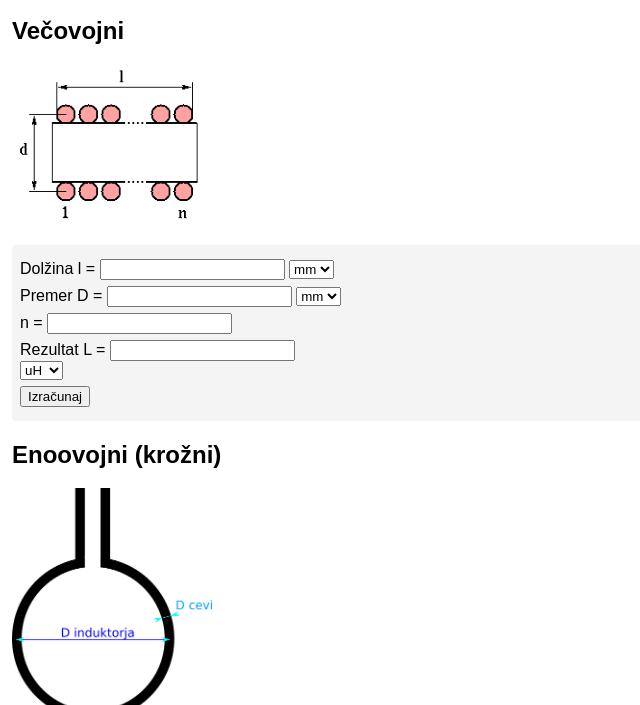
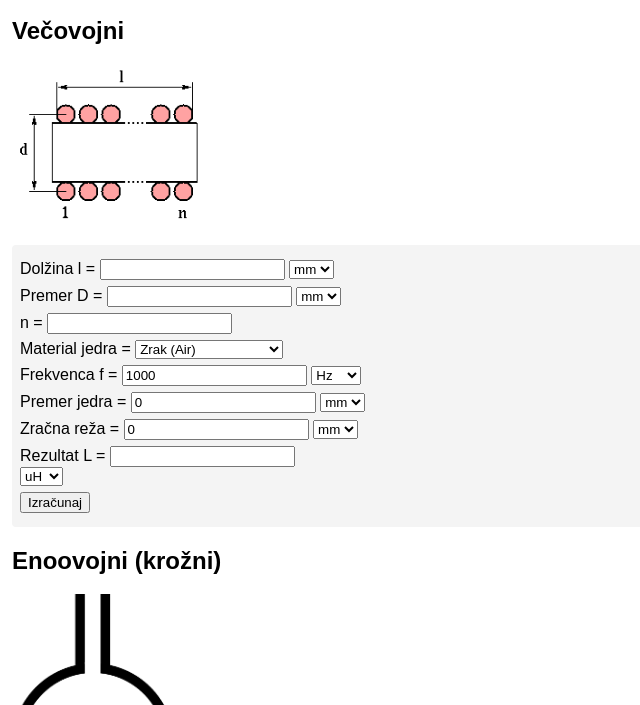
Before and after one commit to lotric123/nihajni-krog-js, a plain HTML site: page index.html in a window 1280 px wide. Both pictures are taken after a click on the button "Induktor". Shown: the part 95-800 px from the top of the page, without its empty margins (0-640 px from the left). Drawn offline with Linux system fonts and the light colour scheme.

Commit message:
Update index.html

```diff
--- a/index.html
+++ b/index.html
@@ -63,6 +63,22 @@
       <div class="row"><label>Dolžina l = <input id="mv_l" type="number" step="any" /> <select id="mv_l_u"><option>mm</option><option>cm</option><option>m</option></select></label></div>
       <div class="row"><label>Premer D = <input id="mv_d" type="number" step="any" /> <select id="mv_d_u"><option>mm</option><option>cm</option><option>m</option></select></label></div>
       <div class="row"><label>n = <input id="mv_n" type="number" step="1" /></label></div>
+
+      <div class="row">
+        <label>Material jedra =
+          <select id="mv_material">
+            <option value="Air">Zrak (Air)</option>
+            <option value="Steel">Jeklo (Steel)</option>
+            <option value="StainlessSteel">Inox (Stainless Steel)</option>
+            <option value="Copper">Baker (Copper)</option>
+            <option value="Aluminum">Aluminij (Aluminum)</option>
+            <option value="Brass">Medenina (Brass)</option>
+          </select>
+        </label>
+      </div>
+      <div class="row"><label>Frekvenca f = <input id="mv_f" type="number" step="any" value="1000" /> <select id="mv_f_u"><option>Hz</option><option>kHz</option><option>MHz</option></select></label></div>
+      <div class="row"><label>Premer jedra = <input id="mv_rod_d" type="number" step="any" value="0" /> <select id="mv_rod_d_u"><option>mm</option><option>cm</option><option>m</option></select></label></div>
+      <div class="row"><label>Zračna reža = <input id="mv_gap" type="number" step="any" value="0" /> <select id="mv_gap_u"><option>mm</option><option>cm</option><option>m</option></select></label></div>
       <div class="row"><label>Rezultat L = <input id="mv_result" readonly /></label> <select id="mv_result_u"><option>uH</option><option>mH</option><option>H</option></select></div>
       <div class="row buttons"><button id="mv_calc">Izračunaj</button></div>
     </div>
```
